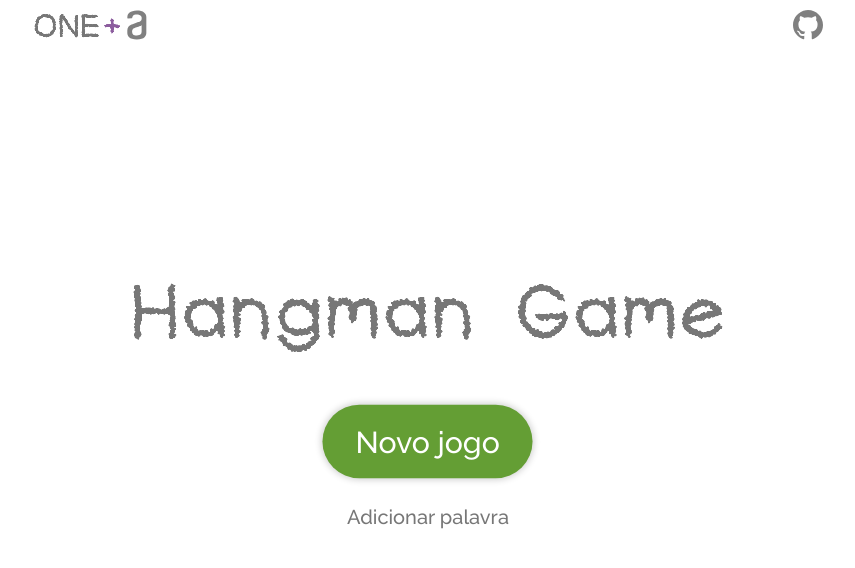
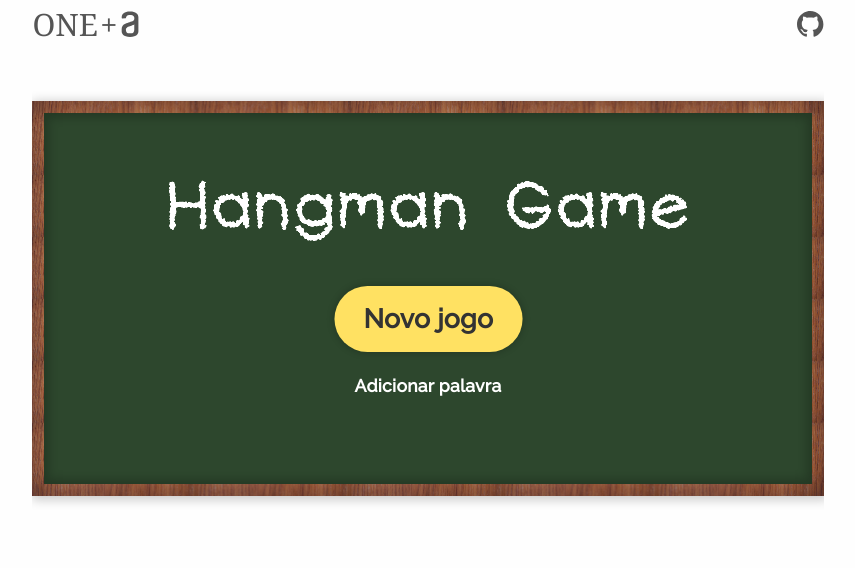
Before and after one commit to darlissonlimeira/jogo-da-forca-2-challenge-one, a plain HTML site: page index.html in a window 1280 px wide. Shown: the whole page, without its empty margins (212-1067 px from the left). Drawn offline with Linux system fonts and the light colour scheme; a web font is replaced by a local one.

```diff
--- a/css/style.scss
+++ b/css/style.scss
@@ -1,8 +1,16 @@
 :root {
+    // font-size: 62.5%;
+
+    @media screen and (min-width: 900px) {
+        // font-size: 55%;
+    }
+}
+
+html {
     font-size: 62.5%;
 
     @media screen and (min-width: 900px) {
-        // font-size: 55%;
+        font-size: 55%;
     }
 }
 
@@ -47,7 +55,8 @@ body {
     font-family: 'Rob Graves', cursive;
     width: 100vw;
     height: 100vh;
-    color: #777;
+    color: #555;
+    background-color: #fefefe;
 }
 
 .h-app {
@@ -70,7 +79,7 @@ main {
 }
 
 .h-icon {
-    fill: #808080;
+    fill: #555;
     width: 3rem;
     height: 3rem;
 }
@@ -82,6 +91,7 @@ main {
     height: 100%;
     display: flex;
     flex-direction: column;
+    gap: 7rem;
     transition: transform 0.2s ease-in, opacity 0.3s ease-in;
 
     &__header {
@@ -95,8 +105,17 @@ main {
 
         span {
             margin-left: 0.25rem;
-            color: rgb(140, 93, 158);
+            font-family: Georgia, 'Times New Roman', Times, serif;
         }
+    }
+
+    &__link {
+        display: flex;
+        align-items: center;
+    }
+
+    &__link:first-child {
+        font-family: Georgia, 'Times New Roman', Times, serif;
     }
 
     &__link:last-child {
@@ -108,7 +127,16 @@ main {
         flex-direction: column;
         justify-content: center;
         align-items: center;
-        flex: 1;
+        padding: 7rem 0;
+
+        border: 12px solid transparent;
+        color: #ffff;
+        background-color: rgb(45, 71, 45);
+        box-shadow: inset 0px 0px 10px 5px rgba(0, 0, 0, 0.2),
+            2px 2px 10px 2px rgba(0, 0, 0, 0.2);
+        border-image: url('../img/wood-texture.jpg') 10% round;
+        background-repeat: no-repeat;
+        background-size: cover;
     }
 
     &__title {
@@ -119,7 +147,8 @@ main {
 
     &__button {
         display: block;
-        font-weight: 500;
+        font-weight: 600;
+        letter-spacing: 0.03rem;
         margin: 3rem auto;
         border-radius: 3rem;
 
@@ -131,20 +160,21 @@ main {
             box-shadow: 0px 0px 7px 1px rgba(0, 0, 0, 0.2);
             transition: all 0.2s ease-in;
             border-radius: 4rem;
-            background-color: $green;
+            color: #333;
+            background-color: #ffe162;
 
             &:active {
-                background-color: rgb(80, 128, 42);
+                background-color: hsl(49, 80%, 60%);
             }
         }
 
         &--secondary {
             font-size: 2rem;
-            color: #777;
+            color: $white;
             transition: color 0.2s ease-in;
 
             &:active {
-                color: rgb(80, 128, 42);
+                color: rgb(124, 167, 90);
             }
         }
     }
@@ -234,13 +264,13 @@ main {
         margin-top: 2rem;
         position: relative;
         border: 12px solid transparent;
+        color: #ffff;
         background-color: rgb(45, 71, 45);
         box-shadow: inset 0px 0px 10px 5px rgba(0, 0, 0, 0.2),
             2px 2px 10px 2px rgba(0, 0, 0, 0.2);
         border-image: url('../img/wood-texture.jpg') 10% round;
         background-repeat: no-repeat;
         background-size: cover;
-        color: #ffff;
 
         @media screen and (min-width: 900px) {
             display: flex;
@@ -436,7 +466,6 @@ main {
     }
 
     &__button {
-        // padding: 2rem 1.75rem;
         padding: 1.5rem;
         border-radius: 4rem;
         font-weight: 500;
@@ -445,8 +474,13 @@ main {
 
         &--primary {
             background-color: $green;
+            box-shadow: 0px 0px 5px 1px rgba(0, 0, 0, 0.2);
             color: $white;
-            box-shadow: 0px 0px 5px 1px rgba(0, 0, 0, 0.2);
+            transition: all 0.2s ease-in;
+
+            &:active {
+                background-color: rgb(80, 128, 42);
+            }
         }
     }
 }
--- a/js/game.js
+++ b/js/game.js
@@ -1,10 +1,15 @@
 const WORDS = ['ALURA', 'DESAFIO', 'ORACLE', 'HTML', 'JAVA', 'ONE'];
 
-let lastWord;
-let currentWord;
-let pressedLetters = [];
-let errorCounter = 0;
-let hits = 0;
+const errorSound = new Audio('../sounds/error.wav');
+const hitSound = new Audio('../sounds/hit.wav');
+const winSound = new Audio('../sounds/win.wav');
+const defeatSound = new Audio('../sounds/defeat.wav');
+
+let lastWord; // guarda a ultima palavra sorteada para evitar repetiçoes seguidas
+let currentWord; // guarda a palavra sorteada
+let pressedLetters = []; // guarda as letras que já foram pressionadas
+let errorCounter = 0; // conta o numero de erros
+let hits = 0; // conta o numero de acertos
 
 function showCorrectLetters(word, letter) {
     for (const [i, l] of [...word].entries()) {
@@ -47,18 +52,25 @@ function play(letter) {
         const drawPiece = gamePieces[errorCounter];
         drawPiece();
 
+        errorSound.currentTime = 0;
+        errorSound.play();
+
         errorCounter++;
 
         if (errorCounter === 9) {
             setTimeout(() => showDefeatModal(), 300);
+            defeatSound.play();
         }
 
         return;
     }
 
     showCorrectLetters(currentWord, letter);
+    hitSound.currentTime = 0;
+    hitSound.play();
 
     if (hits === currentWord.length) {
         setTimeout(() => showWinModal(), 300);
+        winSound.play();
     }
 }
```
Also changed, not shown: css/style.css, 6 other files.
